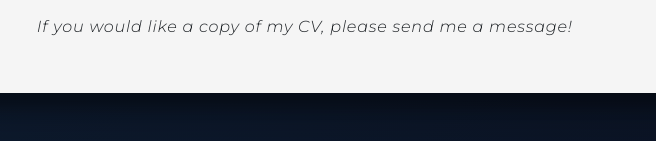
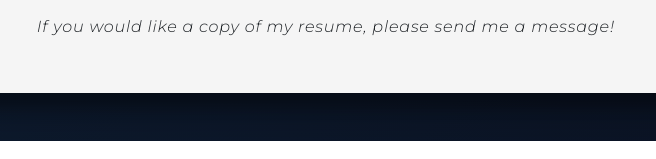
Before and after one commit to P4sc4l94/portfolio-2026, a plain HTML site: page index.html in a window 1280 px wide. Shown: the part 641-800 px from the top of the page, 283-939 px from the left. Drawn offline with nearby package versions, Linux system fonts and the light colour scheme; some packages are replaced by stand-ins of ours.

Commit message:
Update index.html

```diff
--- a/index.html
+++ b/index.html
@@ -74,7 +74,7 @@
               <h2 class="mt-3 py-2 inner-h2"><span class="fw-bold dash-blue">//</span> About Me</h2>
               <p>Hey! My name's Kelsey! I'm a senior web designer who transforms business goals and brand standards into polished, responsive, and accessible design experiences. I combine strong visual design skills with technical knowledge of web production, design systems, quality assurance, and usability to more projects from concept to launch.</p>
               <p>Beyond hands-on design, I collaborate across teams, mentor designers, improve shared resources and workflows, and introduce practical solutions that strengthen design quality, production efficiency, and the overall user experience.</p>
-              <p><i>If you would like a copy of my CV, please send me a message!</i></p>
+              <p><i>If you would like a copy of my resume, please send me a message!</i></p>
               <!-- <a href="doc/KHOOD-Resume-Short.pdf" class="btn btn-dark mt-3 cv-btn" title="Download a PDF of my resume">Download CV</a> -->
             </div>
           </div>
```
